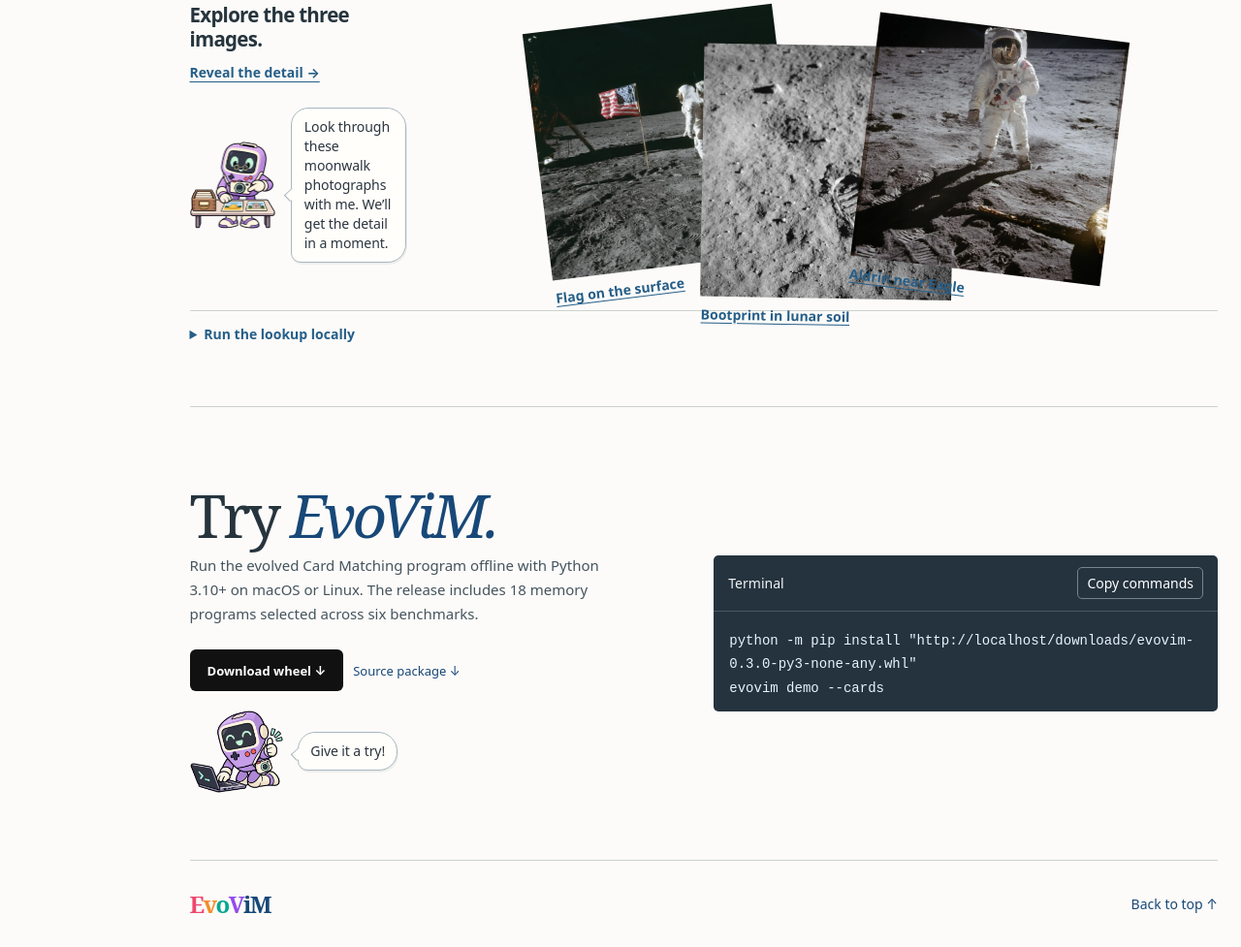
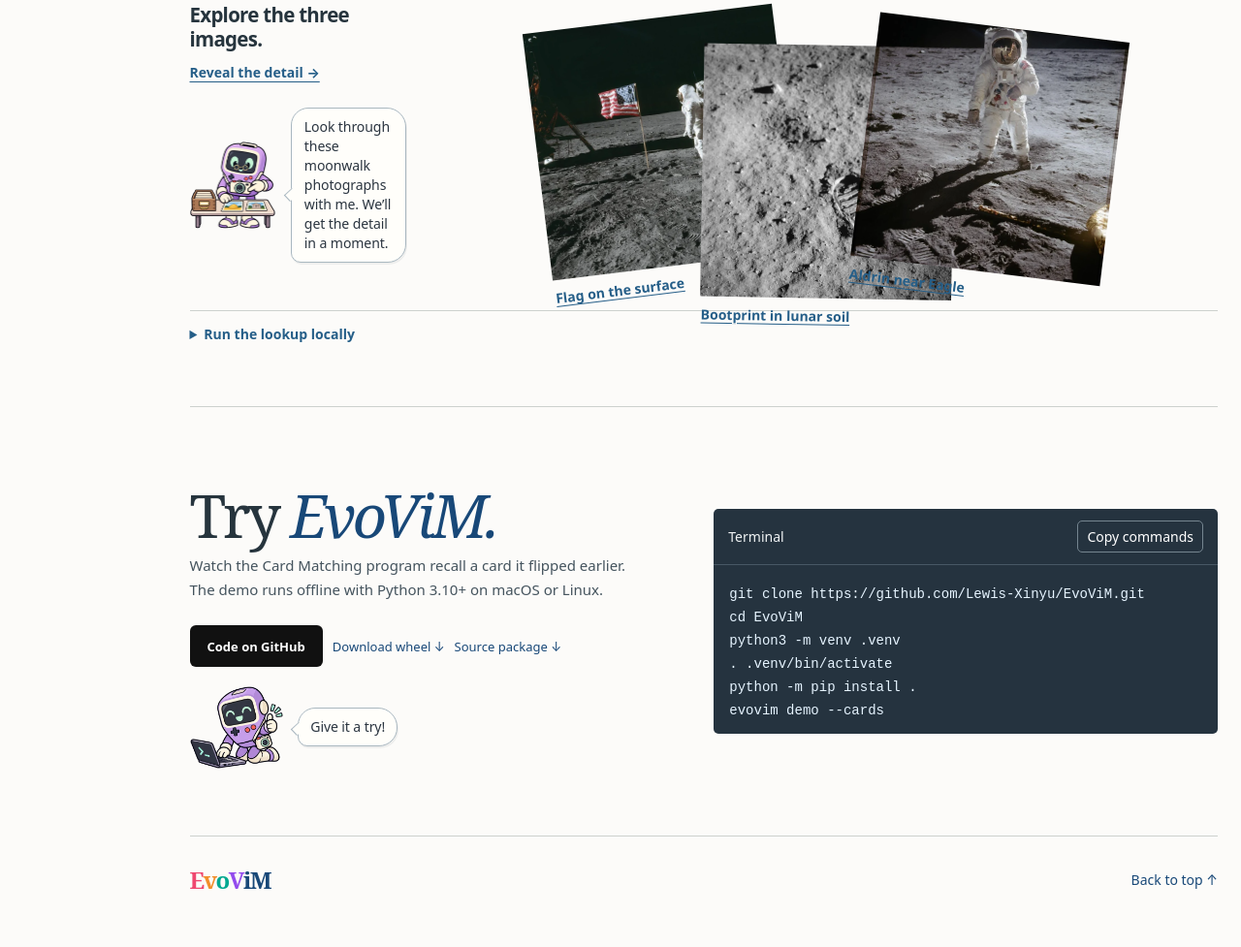
Before and after one commit to evovim/evovim.github.io, a plain HTML site: page index.html in a window 1280 px wide. Shown: the part 6132-7109 px from the top of the page at 97% size. After the commit the page ends 7084 px from the top, so only its background shows below. Drawn offline with Linux system fonts and the light colour scheme.

Commit message:
Link the quickstart to the EvoViM repository

```diff
--- a/index.html
+++ b/index.html
@@ -13,7 +13,7 @@
 <link rel="stylesheet" href="challenge-pilot.css?v=0cea514e"><link rel="stylesheet" href="evolution-story.css?v=96342654"><link rel="stylesheet" href="findings.css?v=8a33351e">
 <link rel="stylesheet" href="framework-loops.css?v=7745e5c3"><link rel="stylesheet" href="framework-map.css?v=6ea17b4a"><link rel="stylesheet" href="framework-evidence.css?v=73866688"><link rel="stylesheet" href="evolved-tools.css?v=ca642fd9">
 <link rel="stylesheet" href="reading-nav.css?v=c7ea47ce">
-<script defer src="results-data.js"></script><script defer src="site.js?v=13053fdc"></script><script defer src="cases.js?v=ea271bae"></script>
+<script defer src="results-data.js"></script><script defer src="site.js?v=1223652e"></script><script defer src="cases.js?v=ea271bae"></script>
 <script defer src="gallery-memory.js?v=36816cbc"></script><script defer src="applications.js?v=6c12bbb0"></script>
 <script defer src="ambient.js?v=c14b31fe"></script><script defer src="overview-film.js"></script><script defer src="environment-atlas.js?v=3538c9f3"></script>
 <script defer src="embodied-case.js?v=3218387e"></script><script defer src="mascot-scenes.js?v=f07bb2d9"></script><script defer src="challenge-pilot.js?v=461d18e7"></script>
@@ -164,10 +164,18 @@
   <div id="score-explorer"><a href="downloads/main_results.csv" download>Download scores</a></div>
 </section>
 <section id="applications" aria-labelledby="applications-title"></section>
-<section id="install" class="install"><div class="wrap install-inner"><div><h2>Try <em>EvoViM.</em></h2><p>Run the evolved Card Matching program offline with Python 3.10+ on macOS or Linux. The release includes 18 memory programs selected across six benchmarks.</p>
-<div class="install-links"><a class="btn light" id="download-wheel" href="downloads/evovim-0.3.0-py3-none-any.whl" download="evovim-0.3.0-py3-none-any.whl">Download wheel ↓</a><a href="downloads/evovim-0.3.0.tar.gz" download>Source package ↓</a></div></div>
-<div class="terminal"><div class="terminal-head"><span>Terminal</span><button id="copy-install" type="button">Copy commands</button></div><pre><code id="install-code">python -m pip install ./evovim-0.3.0-py3-none-any.whl
-evovim demo --cards</code></pre><p id="install-hint">Run these commands in the folder containing the downloaded wheel.</p></div></div></section>
+<section id="install" class="install"><div class="wrap install-inner"><div><h2>Try <em>EvoViM.</em></h2><p>Watch the Card Matching program recall a card it flipped earlier. The demo runs offline with Python 3.10+ on macOS or Linux.</p>
+<div class="install-links">
+  <a class="btn light" href="https://github.com/Lewis-Xinyu/EvoViM">Code on GitHub</a>
+  <a href="downloads/evovim-0.3.0-py3-none-any.whl" download>Download wheel ↓</a>
+  <a href="downloads/evovim-0.3.0.tar.gz" download>Source package ↓</a>
+</div></div>
+<div class="terminal"><div class="terminal-head"><span>Terminal</span><button id="copy-install" type="button">Copy commands</button></div><pre><code id="install-code">git clone https://github.com/Lewis-Xinyu/EvoViM.git
+cd EvoViM
+python3 -m venv .venv
+. .venv/bin/activate
+python -m pip install .
+evovim demo --cards</code></pre></div></div></section>
 </main>
 <footer class="wrap footer"><a class="brand" href="#top" aria-label="EvoViM home"><span class="wordmark" aria-hidden="true"><i>E</i><i>v</i><i>o</i><i>V</i><i>i</i><i>M</i></span></a><div class="footer-links"><a href="#top">Back to top ↑</a></div></footer>
 <dialog id="environment-dialog" aria-labelledby="environment-name">
--- a/site.js
+++ b/site.js
@@ -34,11 +34,6 @@ dialog.addEventListener("click", event => {
 });
 
 const installCode = document.getElementById("install-code");
-if (["http:", "https:"].includes(location.protocol)) {
-  const wheel = document.getElementById("download-wheel");
-  installCode.textContent = installCode.textContent.replace("./" + wheel.download, '"' + wheel.href + '"');
-  document.getElementById("install-hint").hidden = true;
-}
 const copyButton = document.getElementById("copy-install");
 let resetTimer;
 copyButton.addEventListener("click", async () => {
```
